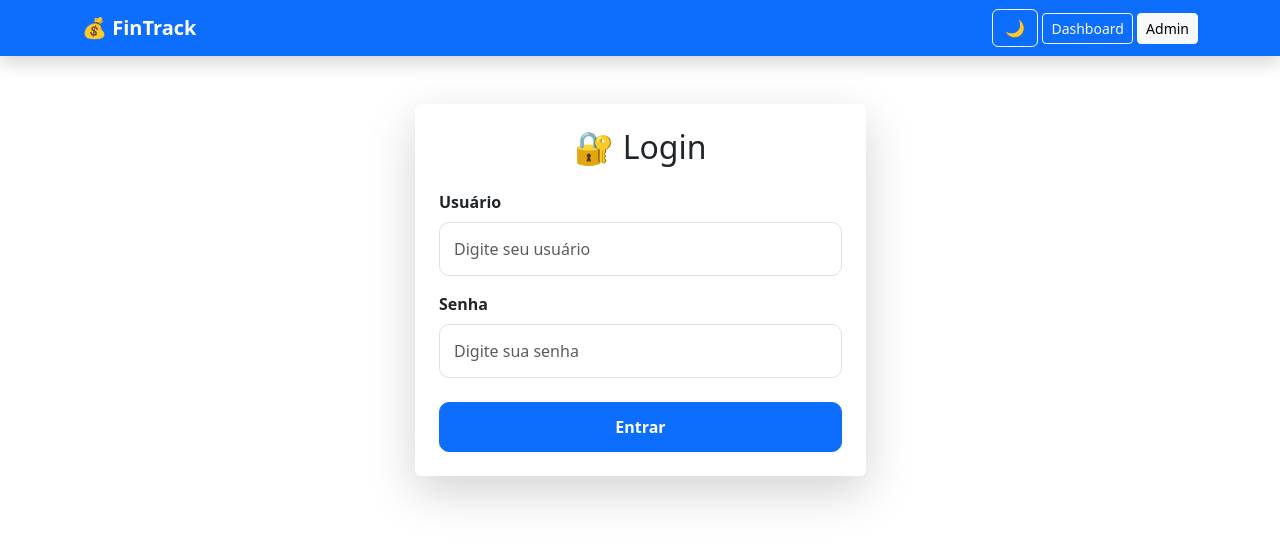
After one commit to DiegoBasgal/Fintrack, a Django app: page /accounts/login/ in a window 1280 px wide. The commit adds this page. Shown: the top 544 px of the page. Run offline with Django 5.2, Linux system fonts and the light colour scheme.

Commit message:
Login dashboard improvements

```diff
--- a/fintrack/settings.py
+++ b/fintrack/settings.py
@@ -59,7 +59,7 @@ ROOT_URLCONF = 'fintrack.urls'
 TEMPLATES = [
     {
         'BACKEND': 'django.template.backends.django.DjangoTemplates',
-        'DIRS': [],
+        'DIRS': [BASE_DIR / 'templates'],
         'APP_DIRS': True,
         'OPTIONS': {
             'context_processors': [
@@ -129,8 +129,8 @@ STATICFILES_DIRS = [
     BASE_DIR / "static"
 ]
 
+LOGIN_URL = '/accounts/login/'
 LOGIN_REDIRECT_URL = '/'
-LOGIN_URL = '/login/'
-LOGOUT_REDIRECT_URL = '/login/'
+LOGOUT_REDIRECT_URL = '/'
 
 TEMPLATES[0]['DIRS'] = [os.path.join(BASE_DIR, 'templates')]
--- a/fintrack/urls.py
+++ b/fintrack/urls.py
@@ -17,9 +17,12 @@ Including another URLconf
 from django.contrib import admin
 from django.urls import path, include
 from django.contrib.auth import views as auth_views
+from django.contrib.auth.views import LogoutView
 
 urlpatterns = [
     path('admin/', admin.site.urls),
     path('login/', auth_views.LoginView.as_view(template_name='login.html'), name='login'),
+    path('logout/', LogoutView.as_view(), name='logout'),
+    path('accounts/', include('django.contrib.auth.urls')),
     path('', include('apps.transactions.urls')),
 ]
--- a/static/css/style.css
+++ b/static/css/style.css
@@ -110,3 +110,65 @@ body.dark-mode .alert {
 .form-label {
     font-weight: 600;
 }
+
+
+/* =========================
+   ANIMAÇAO DOS BOTOES
+========================= */
+.btn {
+    transition: all 0.3s ease;
+}
+
+.btn:hover {
+    transform: translateY(-3px);
+    box-shadow: 0 8px 20px rgba(0,0,0,0.15);
+}
+
+
+/* =========================
+   ANIMAÇAO DOS CARDS
+========================= */
+.card {
+    transition: transform .3s ease;
+}
+
+.card:hover {
+    transform: scale(1.02);
+}
+
+/* =========================
+   LOGIN STYLE
+========================= */
+/* =========================
+   LIGHT MODE (default)
+========================= */
+.login-card {
+    border-radius: 20px;
+    max-width: 500px;
+    margin: auto;
+}
+
+.login-card .form-control {
+    padding: 14px;
+    border-radius: 10px;
+}
+
+.login-card button {
+    padding: 12px;
+    font-weight: 600;
+    border-radius: 10px;
+}
+
+/* =========================
+   DARK MODE (default)
+========================= */
+body.dark-mode .login-card {
+    background-color: #1e1e1e !important;
+    color: white;
+}
+
+body.dark-mode .login-card input {
+    background-color: #2a2a2a;
+    color: white;
+    border-color: #555;
+}
--- a/templates/base.html
+++ b/templates/base.html
@@ -35,6 +35,14 @@
       <a href="/admin" class="btn btn-light btn-sm">
         Admin
       </a>
+      {% if user.is_authenticated %}
+      <form method="post" action="{% url 'logout' %}" style="display:inline;">
+        {% csrf_token %}
+        <button type="submit" class="btn btn-danger btn-sm">
+          Logout
+        </button>
+      </form>
+      {% endif %}
     </div>
   </div>
 </nav>
--- /dev/null
+++ b/templates/registration/login.html
@@ -0,0 +1,49 @@
+{% extends "base.html" %}
+
+{% block content %}
+
+<div class="row justify-content-center mt-5">
+    <div class="col-md-5">
+
+        <div class="card shadow-lg border-0 p-4 login-card" data-aos="zoom-in">
+
+            <h2 class="text-center mb-4">
+                🔐 Login
+            </h2>
+
+            <form method="post">
+                {% csrf_token %}
+
+                <div class="mb-3">
+                    <label class="form-label">Usuário</label>
+                    <input
+                        type="text"
+                        name="username"
+                        class="form-control"
+                        placeholder="Digite seu usuário"
+                        required
+                    >
+                </div>
+
+                <div class="mb-4">
+                    <label class="form-label">Senha</label>
+                    <input
+                        type="password"
+                        name="password"
+                        class="form-control"
+                        placeholder="Digite sua senha"
+                        required
+                    >
+                </div>
+
+                <button class="btn btn-primary w-100">
+                    Entrar
+                </button>
+            </form>
+
+        </div>
+
+    </div>
+</div>
+
+{% endblock %}
```
Also changed, not shown: templates/login.html (deleted, +0 -28 lines).
